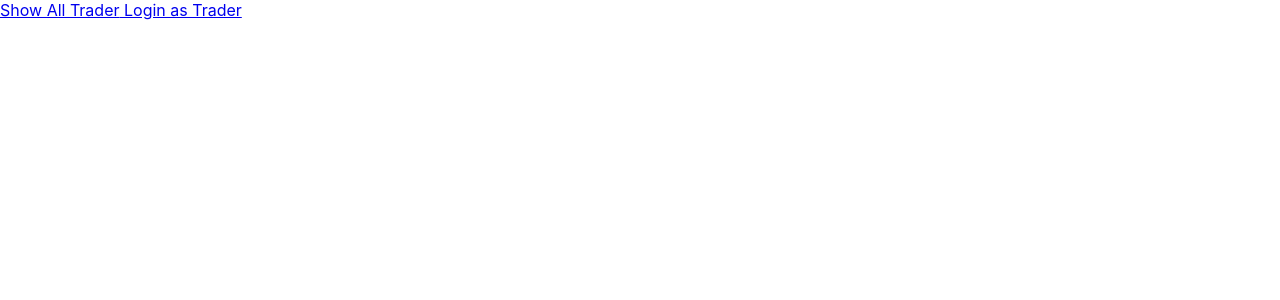
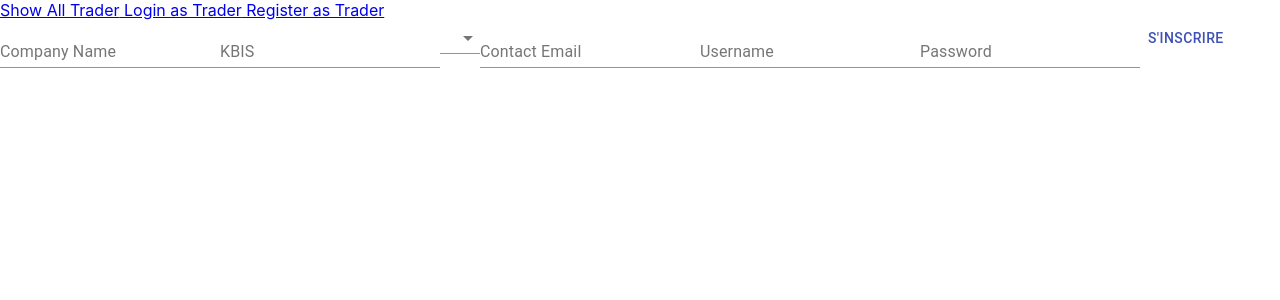
Before and after one commit to nath026/react_plateforme_paiement, a React (Create React App) app in the folder client/: page /traderregister in a window 1280 px wide. Shown: the top 300 px of the page. Built offline with nearby package versions, Linux system fonts and the light colour scheme.

Commit message:
add register trader front

```diff
--- a/client/package.json
+++ b/client/package.json
@@ -8,6 +8,7 @@
     "@testing-library/react": "^11.2.7",
     "@testing-library/user-event": "^12.8.3",
     "axios": "^0.21.1",
+    "formik": "^2.2.9",
     "react": "^17.0.2",
     "react-dom": "^17.0.2",
     "react-router-dom": "^5.2.0",
--- a/client/src/App.js
+++ b/client/src/App.js
@@ -5,6 +5,7 @@ import Shop from "./Components/Shop/Shop";
 import TraderLogin from "./Components/Trader/TraderLogin";
 import AdminLogin from "./Components/Admin/AdminLogin";
 import TraderDisplayAll from './Components/Trader/TraderDisplayAll';
+import TraderRegister from "./Components/Trader/TraderRegister";
 
 
 function App() {
@@ -13,6 +14,7 @@ function App() {
             <BrowserRouter>
             <Link to="/trader"> Show All Trader</Link>
             <Link to="/traderlogin"> Login as Trader</Link>
+            <Link to="/traderregister"> Register as Trader</Link>
                 <Switch>
                     <Route exact path="/shop">
                         <Home/>
@@ -26,6 +28,10 @@ function App() {
                         <Home/>
                         <TraderLogin />
                     </Route>
+                    <Route exact path="/traderregister">
+                        <Home/>
+                        <TraderRegister />
+                    </Route>
                     <Route exact path="/admin">
                         <Home/>
                         <AdminLogin/>
--- a/client/src/Components/Trader/TraderLogin.js
+++ b/client/src/Components/Trader/TraderLogin.js
@@ -1,32 +1,7 @@
 import Login from "../lib/Login";
-import axios from "axios";
-import { useEffect, useState } from "react";
 
 export default function TraderLogin(){
-    const [listOfTraders, setListOfTraders] = useState([]);
-
-    useEffect(() => {
-        axios.get("http://localhost:3000/traders").then((response) => {
-            setListOfTraders(response.data);
-        })
-    }, [])
     return (
-        // <Login/>
-        <>
-        <div>
-            {listOfTraders.map((value, key) => {
-                return ( <div className="traderShow">
-                    <div className="id">Fiche trader : {value.id}</div>
-                    <div className="username"> Username : {value.username}</div>
-                    <div className="name">Nom du marchand : {value.companyName}</div>
-                    <div className="kbis">KBIS : {value.kbis}</div>
-                    <div className="devise">Devis : {value.devise}</div>
-                    <div className="contact">Contact :{value.contactEmail}</div>
-                    <br></br>
-                </div>
-                );
-            })}
-        </div>
-        </>
+        <Login/>
     );
 }
--- /dev/null
+++ b/client/src/Components/Trader/TraderRegister.js
@@ -0,0 +1,38 @@
+import { Select, TextField, MenuItem, Button } from '@material-ui/core';
+import React from 'react';
+import { makeStyles } from '@material-ui/core/styles';
+
+
+
+export default function TraderRegister(){
+    const useStyles = makeStyles((theme) => ({
+    }))
+    const [value, setValue] = React.useState('')
+    const handleChange = (event) => {
+        setValue(event.target.value)
+    }
+    return (
+       <>
+       <div className="registerTraderContainer">
+        <form className="registerTrader" noValidate autoComplete="off">
+            <TextField id="standard-required" name="companyName" label="Company Name" />
+            <TextField id="standard-required" name="kbis" label="KBIS" />
+            <Select name="devise" id="standard-select-currency" value={value} onChange={handleChange}>
+                <MenuItem value={'EUR'}> EUR </MenuItem>
+                <MenuItem value={'USD'}> USD </MenuItem>
+                <MenuItem value={'YEN'}> YEN </MenuItem>
+            </Select>
+            <TextField id="standard-required" name="contactEmail" label="Contact Email" />
+            <TextField id="standard-required" name="username" label="Username" />
+            <TextField
+            id="password"
+            label="Password"
+            type="password"
+            autoComplete="current-password"
+            />
+            <Button color="primary">S'inscrire</Button>
+        </form>
+       </div>
+       </>
+    );
+}
```
Also changed, not shown: 1 other file (tests, documents, lock files or other folders).
